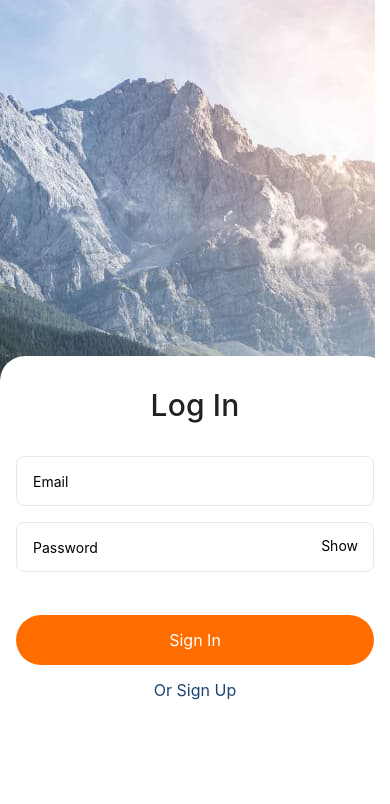
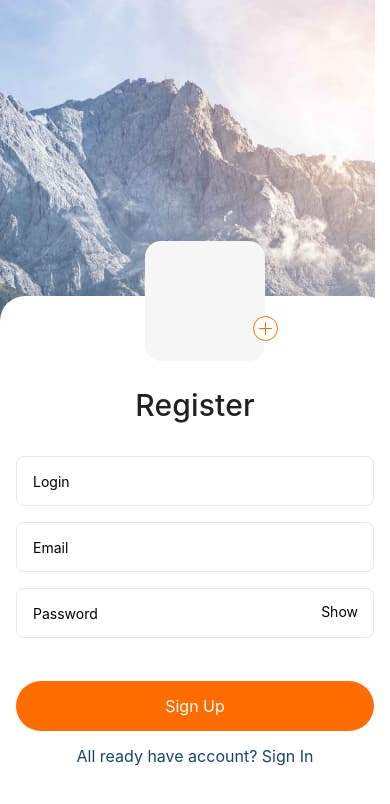
Before and after one commit to MykhailoHordiienko/rect-native, a React Native app: screen / in a window 390 px wide. Shown: the top 804 px of the page. Built offline with nearby package versions, Linux system fonts and the light colour scheme.

Commit message:
refactor screans

```diff
--- a/App.js
+++ b/App.js
@@ -1,47 +1,15 @@
 import { StatusBar } from "expo-status-bar";
-import {
-  StyleSheet,
-  ImageBackground,
-  View,
-  Keyboard,
-  TouchableWithoutFeedback,
-} from "react-native";
+import { StyleSheet, View } from "react-native";
 import LoginScreen from "./Screens/LoginScreen";
 import RegistrationScreen from "./Screens/RegistrationScreen";
-import { useState } from "react";
 
 export default function App() {
-  const [isKeyboard, setIsKeyboard] = useState(false);
-
-  const handleKeyboard = () => {
-    setIsKeyboard(true);
-  };
-
-  const hideKeyboard = () => {
-    setIsKeyboard(false);
-    Keyboard.dismiss();
-  };
-
   return (
-    <TouchableWithoutFeedback onPress={hideKeyboard}>
-      <View style={styles.container}>
-        <ImageBackground
-          style={styles.bgimg}
-          source={require("./assets/images/Photo-BG.jpg")}>
-          {/* <RegistrationScreen
-            isKeyboard={isKeyboard}
-            handleKeyboard={handleKeyboard}
-            hideKeyboard={hideKeyboard}
-          /> */}
-          <LoginScreen
-            isKeyboard={isKeyboard}
-            handleKeyboard={handleKeyboard}
-            hideKeyboard={hideKeyboard}
-          />
-          <StatusBar style="auto" />
-        </ImageBackground>
-      </View>
-    </TouchableWithoutFeedback>
+    <View style={styles.container}>
+      <RegistrationScreen />
+      {/* <LoginScreen /> */}
+      <StatusBar style="auto" />
+    </View>
   );
 }
 
@@ -50,9 +18,4 @@ const styles = StyleSheet.create({
     flex: 1,
     backgroundColor: "#fff",
   },
-  bgimg: {
-    flex: 1,
-    justifyContent: "flex-end",
-    resizeMode: "cover",
-  },
 });
--- a/Screens/LoginScreen.js
+++ b/Screens/LoginScreen.js
@@ -5,9 +5,12 @@ import {
   Text,
   TextInput,
   TouchableOpacity,
+  ImageBackground,
   View,
   Platform,
   KeyboardAvoidingView,
+  Keyboard,
+  TouchableWithoutFeedback,
 } from "react-native";
 import React from "react";
 
@@ -16,9 +19,19 @@ const initialState = {
   password: "",
 };
 
-const LoginScreen = ({ isKeyboard, handleKeyboard, hideKeyboard }) => {
+const LoginScreen = () => {
   const [showPassword, setShowPassword] = useState(true);
   const [formState, setFormState] = useState(initialState);
+  const [isKeyboard, setIsKeyboard] = useState(false);
+
+  const handleKeyboard = () => {
+    setIsKeyboard(true);
+  };
+
+  const hideKeyboard = () => {
+    setIsKeyboard(false);
+    Keyboard.dismiss();
+  };
   const togglePassword = () => {
     setShowPassword((prev) => !prev);
   };
@@ -36,6 +49,10 @@ const LoginScreen = ({ isKeyboard, handleKeyboard, hideKeyboard }) => {
     hideKeyboard();
   };
   return (
+    <TouchableWithoutFeedback onPress={hideKeyboard}>
+      <ImageBackground
+        style={styles.bgimg}
+        source={require("../assets/images/Photo-BG.jpg")}>
         <KeyboardAvoidingView
           behavior={Platform.OS === "ios" ? "padding" : "height"}>
           <View style={{ ...styles.form, marginBottom: isKeyboard ? -250 : 0 }}>
@@ -84,12 +101,19 @@ const LoginScreen = ({ isKeyboard, handleKeyboard, hideKeyboard }) => {
             </View>
           </View>
         </KeyboardAvoidingView>
+      </ImageBackground>
+    </TouchableWithoutFeedback>
   );
 };
 
 export default LoginScreen;
 
 const styles = StyleSheet.create({
+  bgimg: {
+    flex: 1,
+    justifyContent: "flex-end",
+    resizeMode: "cover",
+  },
   form: {
     backgroundColor: "#ffffff",
     marginTop: "auto",
--- a/Screens/RegistrationScreen.js
+++ b/Screens/RegistrationScreen.js
@@ -5,9 +5,12 @@ import {
   Text,
   TextInput,
   TouchableOpacity,
+  ImageBackground,
   View,
   Platform,
   KeyboardAvoidingView,
+  Keyboard,
+  TouchableWithoutFeedback,
 } from "react-native";
 import AvatarAddSvg from "../Utils/AvatarAddSvg";
 
@@ -17,9 +20,19 @@ const initialState = {
   password: "",
 };
 
-const RegistrationScreen = ({ isKeyboard, handleKeyboard, hideKeyboard }) => {
+const RegistrationScreen = () => {
   const [showPassword, setShowPassword] = useState(true);
   const [formState, setFormState] = useState(initialState);
+  const [isKeyboard, setIsKeyboard] = useState(false);
+
+  const handleKeyboard = () => {
+    setIsKeyboard(true);
+  };
+
+  const hideKeyboard = () => {
+    setIsKeyboard(false);
+    Keyboard.dismiss();
+  };
 
   const togglePassword = () => {
     setShowPassword((prev) => !prev);
@@ -42,6 +55,10 @@ const RegistrationScreen = ({ isKeyboard, handleKeyboard, hideKeyboard }) => {
     hideKeyboard();
   };
   return (
+    <TouchableWithoutFeedback onPress={hideKeyboard}>
+      <ImageBackground
+        style={styles.bgimg}
+        source={require("../assets/images/Photo-BG.jpg")}>
         <KeyboardAvoidingView
           behavior={Platform.OS === "ios" ? "padding" : "height"}>
           <View style={{ ...styles.form, marginBottom: isKeyboard ? -180 : 0 }}>
@@ -100,16 +117,25 @@ const RegistrationScreen = ({ isKeyboard, handleKeyboard, hideKeyboard }) => {
               <Text style={styles.signUpBtnText}>Sign Up</Text>
             </TouchableOpacity>
             <View>
-          <Text style={styles.loginLink}>All ready have account? Sign In</Text>
+              <Text style={styles.loginLink}>
+                All ready have account? Sign In
+              </Text>
             </View>
           </View>
         </KeyboardAvoidingView>
+      </ImageBackground>
+    </TouchableWithoutFeedback>
   );
 };
 
 export default RegistrationScreen;
 
 const styles = StyleSheet.create({
+  bgimg: {
+    flex: 1,
+    justifyContent: "flex-end",
+    resizeMode: "cover",
+  },
   form: {
     backgroundColor: "#ffffff",
     marginTop: "auto",
--- a/package.json
+++ b/package.json
@@ -12,7 +12,7 @@
     "expo": "~48.0.6",
     "expo-status-bar": "~1.4.4",
     "react": "18.2.0",
-    "react-native": "0.71.3",
+    "react-native": "0.71.4",
     "react-native-svg": "13.4.0"
   },
   "devDependencies": {
```
Also changed, not shown: 1 other file (tests, documents, lock files or other folders). Lines whose indentation alone changed are shown as unchanged.
